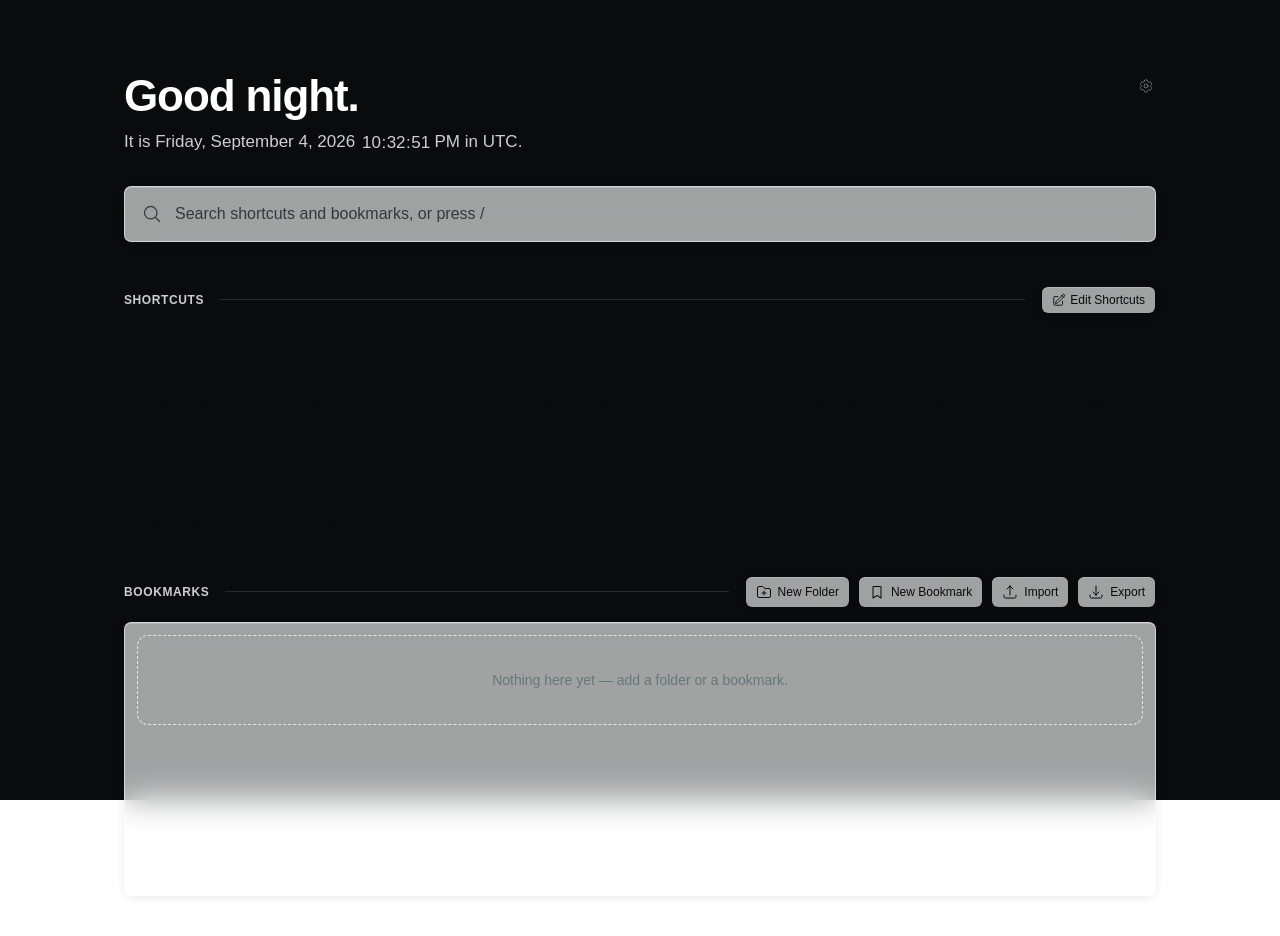
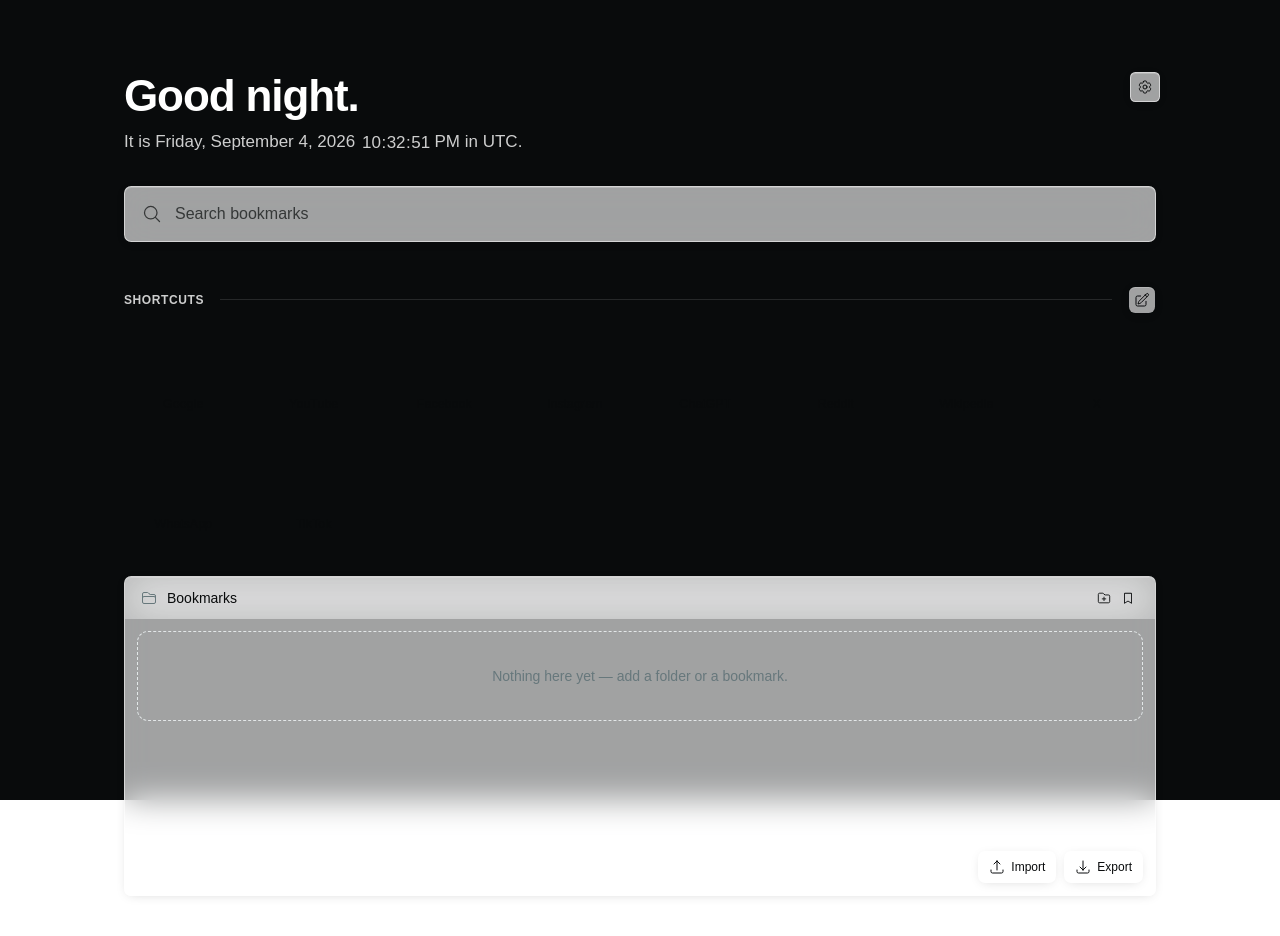
Before and after one commit to williammh/my-home-page, a React app: page / in a window 1280 px wide. Built offline with nearby package versions, Linux system fonts and the light colour scheme; the HTML template or start-up script is replaced by a standard one.

Commit message:
button placement

```diff
--- a/src/App.tsx
+++ b/src/App.tsx
@@ -1,6 +1,5 @@
 import { useState, useEffect, useRef, type ChangeEvent } from 'react'
-import { FolderPlusIcon, PlusIcon, ArrowUpTrayIcon, ArrowDownTrayIcon, PencilSquareIcon, CheckIcon } from '@heroicons/react/24/outline'
-import { BookmarkSimpleIcon } from '@phosphor-icons/react'
+import { PlusIcon, ArrowUpTrayIcon, ArrowDownTrayIcon, PencilSquareIcon, CheckIcon } from '@heroicons/react/24/outline'
 import Clock from './Clock'
 import SearchBar from './SearchBar'
 import { LinkCard } from './Cards'
@@ -163,13 +162,13 @@ export default function App() {
                 {!trimmedQuery && (
                   <Button
                     variant="glass"
-                    size="sm"
+                    size="icon-sm"
                     className="rounded-lg"
+                    title={editingShortcuts ? 'Done editing shortcuts' : 'Edit shortcuts'}
                     aria-pressed={editingShortcuts}
                     onClick={() => setEditingShortcuts((v) => !v)}
                   >
                     {editingShortcuts ? <CheckIcon /> : <PencilSquareIcon />}
-                    {editingShortcuts ? 'Done' : 'Edit Shortcuts'}
                   </Button>
                 )}
               </div>
@@ -207,34 +206,6 @@ export default function App() {
         </div>
 
         <section className="flex min-h-[320px] flex-1 flex-col">
-          <div className={`mb-3.5 flex shrink-0 flex-wrap items-center gap-x-4 gap-y-3 ${headlineCls(settings.textTheme)}`}>
-            <h3 className={`text-xs font-semibold uppercase tracking-wider ${headlineCls(settings.textTheme)}`}>
-              Bookmarks
-            </h3>
-            <div className="h-px flex-1 bg-current opacity-15" />
-            <div className="flex flex-wrap gap-2">
-              <Button variant="glass" className="rounded-lg" onClick={() => setModal({ kind: 'folder', target: null })}>
-                <FolderPlusIcon />New Folder
-              </Button>
-              <Button variant="glass" className="rounded-lg" onClick={() => setModal({ kind: 'link', target: null })}>
-                <BookmarkSimpleIcon /> New Bookmark
-              </Button>
-              <Button variant="glass" className="rounded-lg" onClick={() => fileInputRef.current?.click()}>
-                <ArrowUpTrayIcon /> Import
-              </Button>
-              <Button variant="glass" className="rounded-lg" onClick={onExport}>
-                <ArrowDownTrayIcon /> Export
-              </Button>
-              <input
-                ref={fileInputRef}
-                type="file"
-                accept="application/json,.json"
-                onChange={onImportFile}
-                className="hidden"
-              />
-            </div>
-          </div>
-
           {note && (
             <div
               className={`mb-3 flex shrink-0 items-center justify-between gap-3 rounded-lg border px-3 py-2 text-xs ${
@@ -255,7 +226,11 @@ export default function App() {
             </div>
           )}
 
-          <div className="glass glass-panel scroll-themed min-h-0 flex-1 overflow-y-auto rounded-lg px-3">
+          {/* The panel is the scroll container, and both the "Bookmarks" root
+              row and the import/export bar are sticky *inside* it — so they
+              stay put against the glass while the tree scrolls under them,
+              rather than sitting outside as separate page furniture. */}
+          <div className="glass glass-panel scroll-themed relative flex min-h-0 flex-1 flex-col overflow-y-auto rounded-lg px-3">
             {/* Vertical padding lives on the tree, not here: `p-3` on the
                 scroll container would offset sticky folder headers 12px down
                 from the visible top edge, leaving a gap for rows to scroll
@@ -270,7 +245,32 @@ export default function App() {
               onRemove={del}
               onAdd={(folder, kind) => setModal({ kind, target: folder.id })}
               onMove={moveNode}
+              rootLabel="Bookmarks"
+              onAddRoot={(kind) => setModal({ kind, target: null })}
             />
+            {/* A sibling of FolderTree, not nested inside it: FolderTree's
+                content sits in a vendored `w-full` (not full-height) wrapper,
+                so a footer placed inside it can't use `mt-auto` to reach the
+                panel's bottom when the tree is short — it would just sit
+                right after the last row. As a flex sibling of the whole
+                scroll panel (`flex flex-col` above), `mt-auto` here pushes
+                against the panel itself instead, and `sticky bottom-0` then
+                keeps it pinned once the tree grows past the panel's height. */}
+            <div className="sticky bottom-0 z-50 ml-auto mt-auto flex w-fit flex-wrap justify-end gap-2 pb-3 pt-2">
+              <Button variant="glass" className="rounded-lg" onClick={() => fileInputRef.current?.click()}>
+                <ArrowUpTrayIcon /> Import
+              </Button>
+              <Button variant="glass" className="rounded-lg" onClick={onExport}>
+                <ArrowDownTrayIcon /> Export
+              </Button>
+              <input
+                ref={fileInputRef}
+                type="file"
+                accept="application/json,.json"
+                onChange={onImportFile}
+                className="hidden"
+              />
+            </div>
           </div>
         </section>
 
--- a/src/Clock.tsx
+++ b/src/Clock.tsx
@@ -47,7 +47,7 @@ export default function Clock({ settings, onOpenSettings }: { settings: Settings
         type="button"
         title="Settings"
         onClick={onOpenSettings}
-        className="absolute -right-1 top-0 flex rounded-md p-1.5 text-muted-foreground transition-colors duration-150 hover:bg-foreground/10 hover:text-foreground [&_svg]:size-4"
+        className="glass glass-hover absolute -right-1 top-0 flex rounded-md p-1.5 text-foreground transition-colors duration-150 [&_svg]:size-4"
       ><Cog6ToothIcon /></button>
 
       {/* Salutation — the one piece of the header that's about the reader, so
--- a/src/FolderTree.tsx
+++ b/src/FolderTree.tsx
@@ -235,9 +235,12 @@ function Nodes({ nodes, parentId = null, level, query, visible, newTab, selected
               top: 0,
               zIndex: 10 + level,
               paddingLeft: level * INDENT + 8,
-              // Inline beats the `utilities` cascade layer, keeping the row
-              // opaque even when selected (see data-selected above).
-              backgroundColor: 'var(--card)',
+              // Inline beats the `utilities` cascade layer, keeping the row's
+              // own backdrop in place even when selected (see data-selected
+              // above). `--sticky-row-bg` is opaque with glass off and a
+              // translucent tint with it on — see index.css, where the matching
+              // backdrop-filter is applied.
+              backgroundColor: 'var(--sticky-row-bg)',
             }}
             {...(dragProps as DragHandlerProps)}
           >
@@ -304,6 +307,8 @@ export default function FolderTree({
   onAdd,
   onMove,
   onSelect,
+  rootLabel,
+  onAddRoot,
 }: {
   tree: BookmarkNode[]
   query?: string
@@ -314,6 +319,10 @@ export default function FolderTree({
   onAdd: (folder: FolderNode, kind: 'folder' | 'link') => void
   onMove: (id: string, targetId: string | null) => void
   onSelect: (id: string | null) => void
+  /** Name of the synthetic root row shown above the tree (e.g. "Bookmarks"). */
+  rootLabel?: string
+  /** Add a folder/link at the top level, from the root row's own buttons. */
+  onAddRoot?: (kind: 'folder' | 'link') => void
 }) {
   const trimmedQuery = query.trim()
   const visible = trimmedQuery ? matchIds(tree, trimmedQuery) : null
@@ -323,22 +332,8 @@ export default function FolderTree({
   const [dragging, setDragging] = useState<string | null>(null)  // id of the node being dragged
   const rootRef = useRef<HTMLDivElement>(null)
   useInnermostSticky(rootRef, [tree, trimmedQuery])
-
-  if (tree.length === 0) {
-    return (
-      <p className="my-3 rounded-xl border border-dashed border-border p-[34px] text-center text-sm text-muted-foreground">
-        Nothing here yet — add a folder or a bookmark.
-      </p>
-    )
-  }
-
-  if (!hasResults) {
-    return (
-      <p className="my-3 rounded-xl border border-dashed border-border p-[34px] text-center text-sm text-muted-foreground">
-        No folders or bookmarks match "{trimmedQuery}".
-      </p>
-    )
-  }
+  // Same resolver the real folder rows use, so the root reads as one of them.
+  const RootIcon = getIcon('folder')
 
   const rootDropProps = {
     onDragOver: (e: DragEvent) => {
@@ -371,8 +366,55 @@ export default function FolderTree({
       indent={INDENT}
       animateExpand={!trimmedQuery}
     >
-      <div ref={rootRef} {...rootDropProps} className="rounded-lg pb-3">
-        <TreeView className="px-0 pt-3">
+      <div ref={rootRef} {...rootDropProps} className="flex min-h-full flex-col rounded-lg">
+        {rootLabel && (
+          // The synthetic root: named like a folder and pinned at the top of
+          // the panel, so the tree reads as living *inside* "Bookmarks"
+          // rather than under a heading floating outside the glass. It's also
+          // the drop target for "move to top level" — dragging onto the row
+          // that represents the root is the obvious gesture for it, so the
+          // separate drop strip below only appears as a fallback hint.
+          <div
+            {...rootDropProps}
+            title="Drop here to move to top level"
+            // z-index sits above the folder rows, which use `10 + level` —
+            // a deeply nested row must not paint over the pinned root.
+            className={`group folder-sticky sticky top-0 z-50 -mx-3 flex items-center gap-1 px-4 py-2.5 transition-colors ${
+              rootDragOver ? 'bg-primary/10 ring-1 ring-inset ring-primary' : ''
+            }`}
+            // Same backdrop as the folder rows (see `.folder-sticky` in
+            // index.css): opaque with glass off, blurred tint with it on.
+            style={{ backgroundColor: 'var(--sticky-row-bg)' }}
+          >
+            <RootIcon className="size-4 shrink-0 text-muted-foreground" />
+            <span className="ml-1.5 flex-1 truncate text-sm font-medium">{rootLabel}</span>
+            {onAddRoot && (
+              <span className="ml-2 flex shrink-0 items-center gap-0.5">
+                <button
+                  title="New folder"
+                  className="flex rounded-md p-1 text-foreground hover:bg-border [&_svg]:size-3.5"
+                  onClick={() => onAddRoot('folder')}
+                ><FolderPlusIcon /></button>
+                <button
+                  title="New bookmark"
+                  className="flex rounded-md p-1 text-foreground hover:bg-border [&_svg]:size-3.5"
+                  onClick={() => onAddRoot('link')}
+                ><BookmarkSimpleIcon /></button>
+              </span>
+            )}
+          </div>
+        )}
+
+        {tree.length === 0 ? (
+          <p className="my-3 rounded-xl border border-dashed border-border p-[34px] text-center text-sm text-muted-foreground">
+            Nothing here yet — add a folder or a bookmark.
+          </p>
+        ) : !hasResults ? (
+          <p className="my-3 rounded-xl border border-dashed border-border p-[34px] text-center text-sm text-muted-foreground">
+            No folders or bookmarks match "{trimmedQuery}".
+          </p>
+        ) : (
+          <TreeView className="px-0 pt-2">
             <Nodes
               nodes={tree}
               level={0}
@@ -390,6 +432,8 @@ export default function FolderTree({
               onDragging={setDragging}
             />
           </TreeView>
+        )}
+
         {dragging !== null && (
           <div
             {...rootDropProps}
@@ -401,6 +445,7 @@ export default function FolderTree({
             Drop here to move to top level
           </div>
         )}
+
       </div>
     </TreeProvider>
   )
--- a/src/SearchBar.tsx
+++ b/src/SearchBar.tsx
@@ -26,7 +26,7 @@ export default function SearchBar({ value, onChange }: { value: string; onChange
         ref={ref}
         value={value}
         onChange={(e) => onChange(e.target.value)}
-        placeholder="Search shortcuts and bookmarks, or press /"
+        placeholder="Search bookmarks"
         spellCheck="false"
         autoComplete="off"
         className="glass glass-focus w-full rounded-lg py-[15px] pl-[50px] pr-11 text-base text-foreground placeholder:text-foreground/70 outline-none transition-[border-color,box-shadow,background-color] duration-150"
--- a/src/index.css
+++ b/src/index.css
@@ -149,6 +149,14 @@
   --glass-tint-hover: oklch(1 0 0 / 76%);
   --glass-edge: oklch(1 0 0 / 55%);
   --glass-blur: 16px;
+  /* Backdrop for pinned rows. A pinned row has to separate itself from the
+     rows sliding underneath, but it sits on the glass panel and must still
+     show the page background through it — so the separation comes from the
+     blur, not from an opaque tint. The tint is only a light wash on top.
+     `--sticky-row-blur` is a whole filter value, not a length, so glass-off
+     can switch it to `none` and drop the compositing layer entirely. */
+  --sticky-row-bg: oklch(1 0 0 / 22%);
+  --sticky-row-blur: blur(20px) saturate(180%);
   /* Scrollbar thumb: a wash of --foreground, so it inverts with the theme on
      its own instead of needing a light and a dark color. */
   --scroll-thumb: oklch(from var(--foreground) l c h / 22%);
@@ -159,6 +167,7 @@
   --glass-tint: oklch(0.218 0.008 223.9 / 52%);
   --glass-tint-hover: oklch(0.275 0.011 216.9 / 68%);
   --glass-edge: oklch(1 0 0 / 14%);
+  --sticky-row-bg: oklch(0.218 0.008 223.9 / 30%);
   /* A light thumb on a dark panel needs more opacity than a dark one on a
      light panel to carry the same weight. */
   --scroll-thumb: oklch(from var(--foreground) l c h / 26%);
@@ -174,6 +183,10 @@
   --glass-tint-hover: var(--accent-bg);
   --glass-edge: var(--border);
   --glass-blur: 0px;
+  /* Fully opaque again, and no filter at all — a pinned row then hides the
+     rows underneath the way it did before the blur existed. */
+  --sticky-row-bg: var(--card);
+  --sticky-row-blur: none;
 }
 
 @layer components {
@@ -300,18 +313,20 @@
      and win — a bare `.folder-sticky` would lose and go see-through. */
   .glass-panel .folder-sticky,
   .glass-panel .folder-sticky:hover {
-    /* Opaque in every mode, glass effect on or off: `--glass-tint` is itself
-       translucent (62%/52%), so rows scrolling underneath a pinned header
-       would read through it. The glass panel behind already supplies the
-       see-through effect against the page background — the header only needs
-       to hide its own scrolling rows. */
-    background-color: var(--card);
+    /* The row's backdrop, set on the element inline as `--sticky-row-bg` (see
+       FolderTree.tsx) so it survives the `utilities` cascade layer. With glass
+       off this is the opaque card color; with it on, the translucent tint
+       below plus the backdrop-filter blurs the rows passing underneath instead
+       of hiding them outright. */
+    background-color: var(--sticky-row-bg);
+    -webkit-backdrop-filter: var(--sticky-row-blur);
+    backdrop-filter: var(--sticky-row-blur);
   }
 
   /* Hover and selection tints are translucent (see the .glass-panel rules
      above), which would make a pinned header see-through again. Layer the tint
-     as a gradient over the row's own opaque card background instead, so the
-     row keeps its feedback while staying solid. */
+     as a gradient over the row's own background instead, so the row keeps its
+     feedback without gaining a second opaque surface. */
   .glass-panel .folder-sticky:hover {
     background-image: linear-gradient(
       oklch(from var(--foreground) l c h / 8%) 0 100%
```
Also changed, not shown: 1 other file (tests, documents, lock files or other folders). Lines whose indentation alone changed are shown as unchanged.
